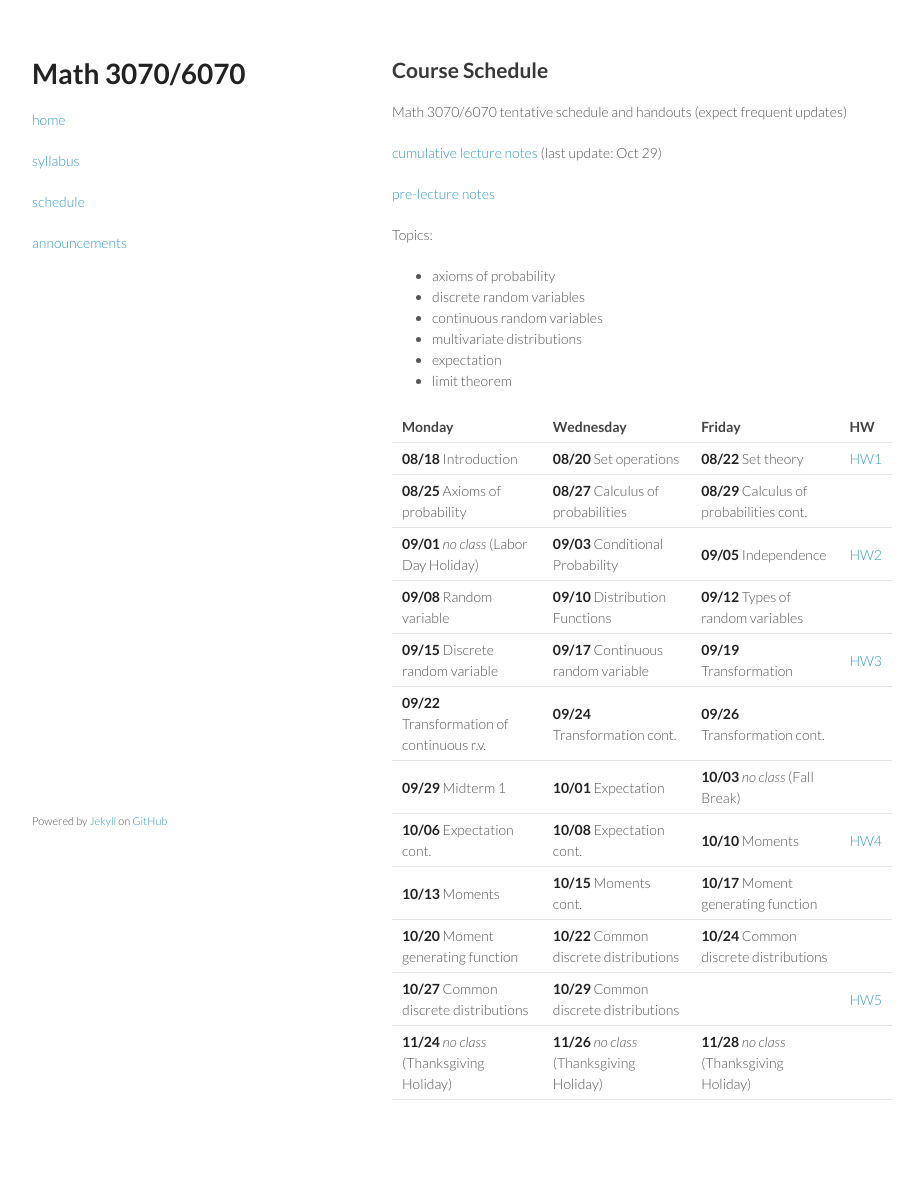
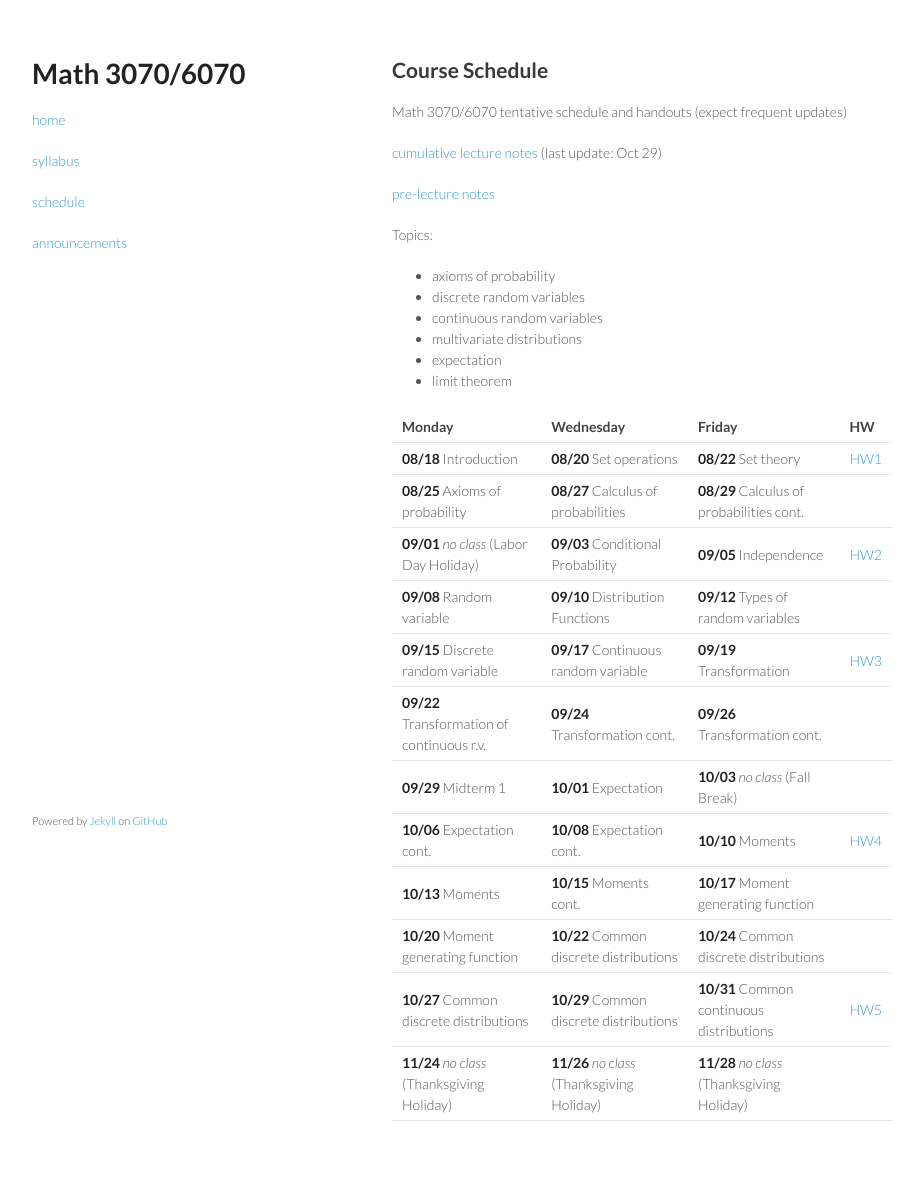
Before and after one commit to tulane-math-3070/2025Fall, a Jekyll site: the page built from schedule/schedule.md, in a window 1280 px wide. Shown: the whole page, without its empty margins (178-1101 px from the left). Built offline with Jekyll 4.4.1, drawn with Linux system fonts in a browser that asks for light colours; before the commit the page ends 1170 px from its top, so only the background shows below that.

```diff
--- a/schedule/schedule.md
+++ b/schedule/schedule.md
@@ -36,5 +36,5 @@ Topics:
 | **10/06** Expectation cont. | **10/08** Expectation cont. | **10/10** Moments | [HW4](../HW/HW4/HW4.pdf) |
 | **10/13** Moments | **10/15** Moments cont. | **10/17** Moment generating function | |
 | **10/20** Moment generating function | **10/22** Common discrete distributions | **10/24** Common discrete distributions | |
-| **10/27** Common discrete distributions | **10/29** Common discrete distributions | | [HW5](../HW/HW5/HW5.pdf) |
+| **10/27** Common discrete distributions | **10/29** Common discrete distributions | **10/31** Common continuous distributions | [HW5](../HW/HW5/HW5.pdf) |
 | **11/24** _no class_ (Thanksgiving Holiday) | **11/26**  _no class_ (Thanksgiving Holiday) | **11/28**  _no class_ (Thanksgiving Holiday) | |
```
Also changed, not shown: 2 other files.
